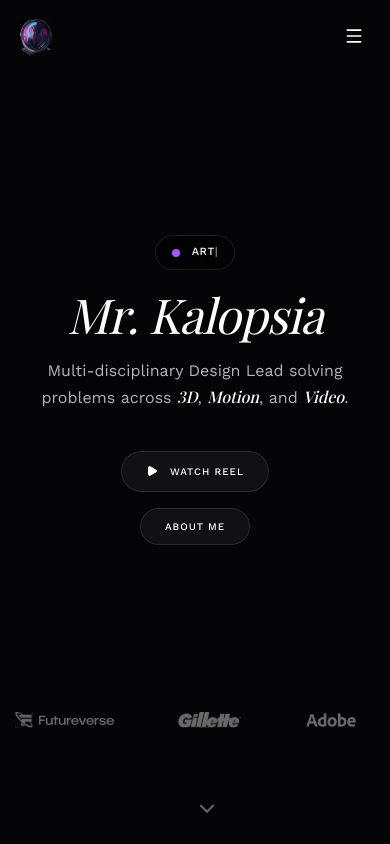
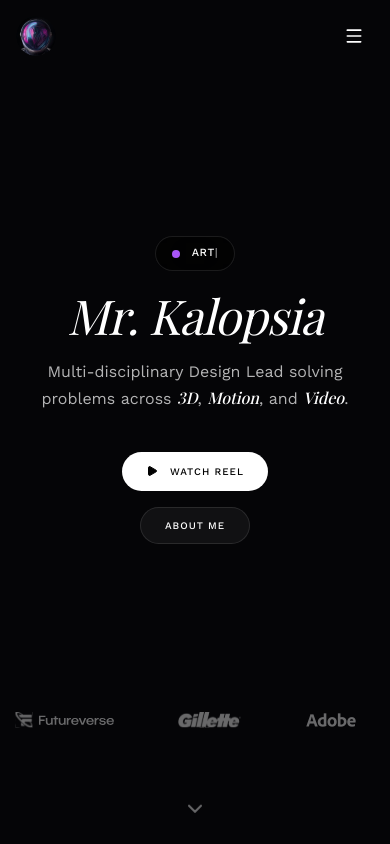
Before and after one commit to Mrkalopsia07/portfolio-website, a React (Vite) app: page / in a window 390 px wide. Shown: the top 844 px of the page. Built offline with nearby package versions, Linux system fonts and the light colour scheme; a web font is replaced by a local one.

Commit message:
style: fix mobile scroll icon centering and primary button theme

```diff
--- a/src/App.jsx
+++ b/src/App.jsx
@@ -348,7 +348,7 @@ function AppContent() {
               }}
               onMouseEnter={textEnter}
               onMouseLeave={textLeave}
-              className="group relative flex items-center gap-3 font-['Work_Sans',sans-serif] text-[10px] md:text-xs font-medium uppercase tracking-widest text-white py-3 px-6 md:py-2 md:px-0 bg-white/5 md:bg-transparent rounded-full md:rounded-none border border-white/10 md:border-none"
+              className="group relative flex items-center gap-3 font-['Work_Sans',sans-serif] text-[10px] md:text-xs font-medium uppercase tracking-widest text-black md:text-white py-3 px-6 md:py-2 md:px-0 bg-white md:bg-transparent rounded-full md:rounded-none"
             >
               <div className="hidden md:flex w-8 h-8 rounded-full border border-white/20 items-center justify-center group-hover:bg-white group-hover:text-black transition-all duration-500 ease-[cubic-bezier(0.19,1,0.22,1)]">
                 <Play
@@ -381,7 +381,7 @@ function AppContent() {
           <div className="absolute bottom-24 left-0 right-0 overflow-hidden flex justify-center">
             <BrandTicker textEnter={textEnter} textLeave={textLeave} />
           </div>
-          <div className="absolute bottom-7 left-1/2 -translate-x-1/2 flex items-center justify-center opacity-40 hover:opacity-80 transition-opacity duration-300 cursor-pointer animate-[gentleBounce_2s_ease-in-out_infinite]">
+          <div className="absolute bottom-7 left-0 right-0 flex items-center justify-center opacity-40 hover:opacity-80 transition-opacity duration-300 cursor-pointer animate-[gentleBounce_2s_ease-in-out_infinite]">
             <svg viewBox="0 0 24 24" fill="none" strokeWidth="2" strokeLinecap="round" strokeLinejoin="round" className="w-6 h-6 stroke-white">
               <polyline points="6 9 12 15 18 9"></polyline>
             </svg>
```
